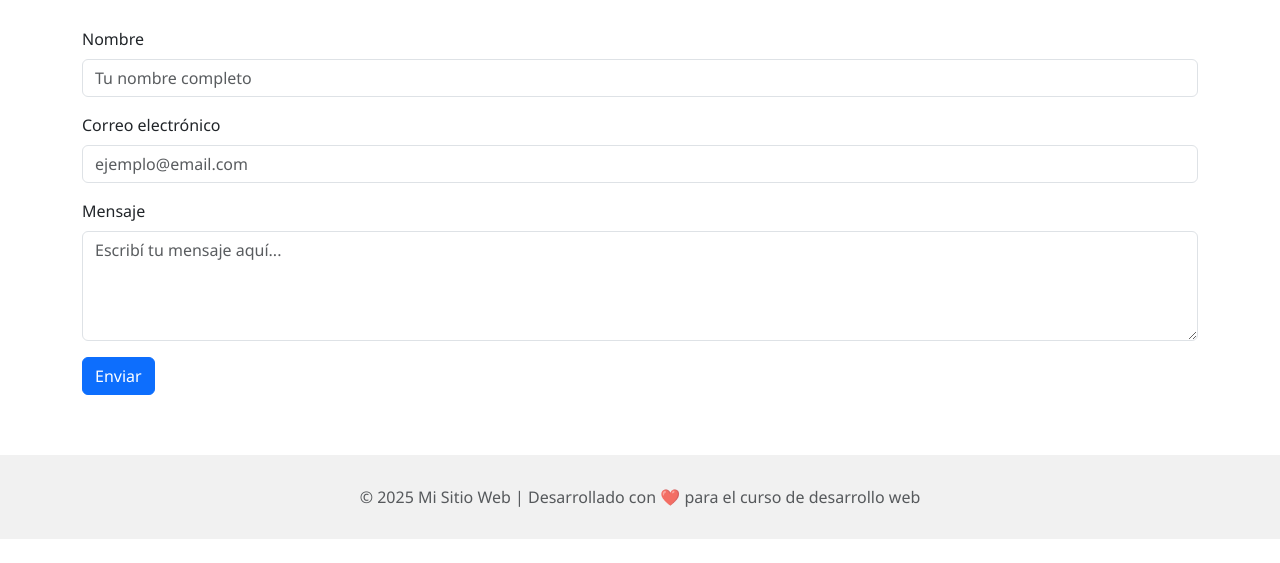
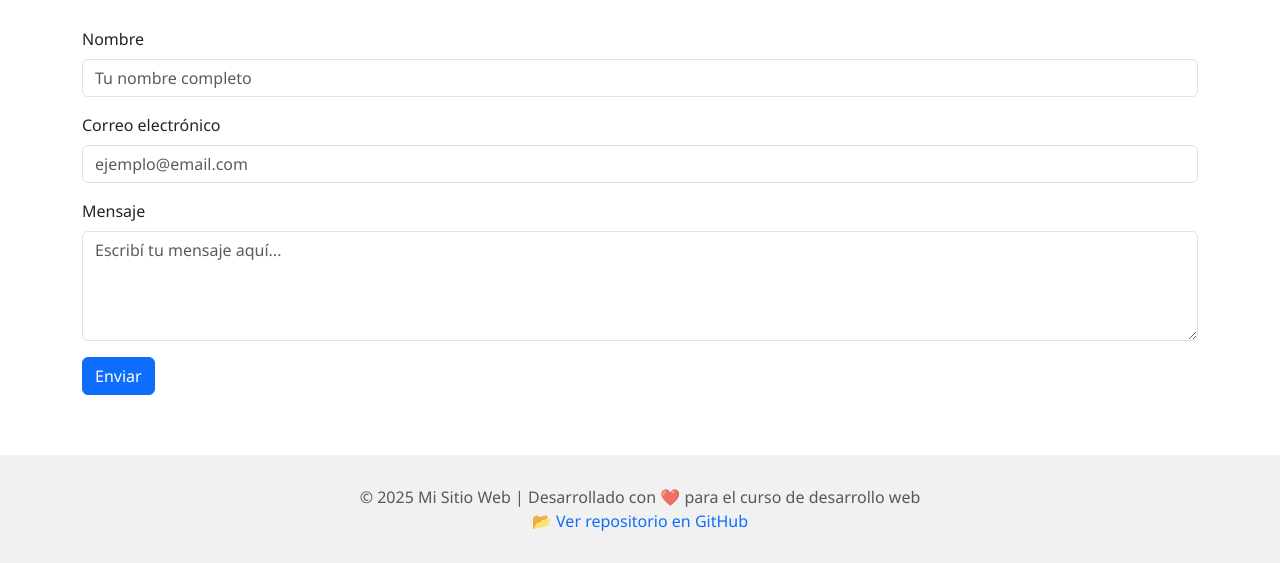
Before and after one commit to MelinaFigueroa/Proyecto-Bootstap, a plain HTML site: page index.html in a window 1280 px wide. Shown: the part 747-1310 px from the top of the page. Before the commit the page ends 1286 px from the top, so only its background shows below. Drawn offline with nearby package versions, Linux system fonts and the light colour scheme.

Commit message:
se agrega link a repo y deploy en readme

```diff
--- a/index.html
+++ b/index.html
@@ -89,6 +89,9 @@
   <footer class="text-center text-muted">
     <div class="container">
       <p class="mb-0">© 2025 Mi Sitio Web | Desarrollado con ❤️ para el curso de desarrollo web</p>
+      <a href="https://github.com/MelinaFigueroa/Proyecto-Bootstap.git" class="text-decoration-none" target="_blank">
+      📂 Ver repositorio en GitHub
+    </a>
     </div>
   </footer>
 
```
Also changed, not shown: 1 other file.
